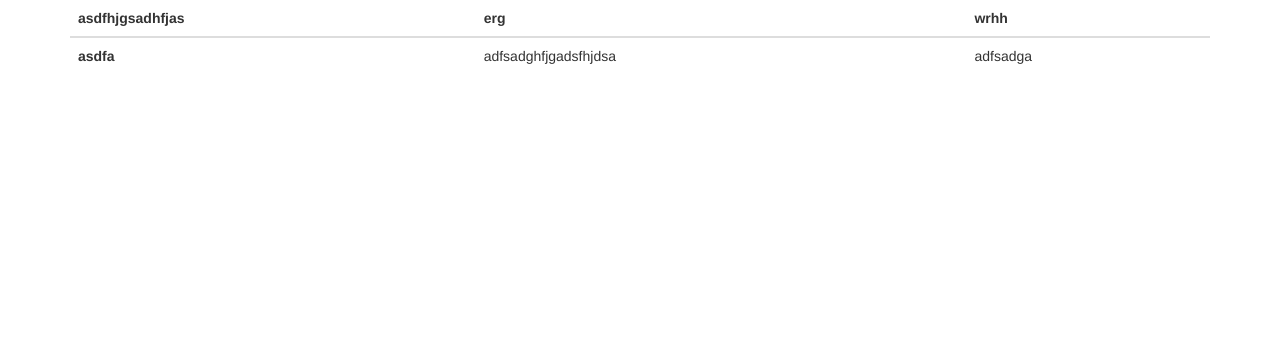
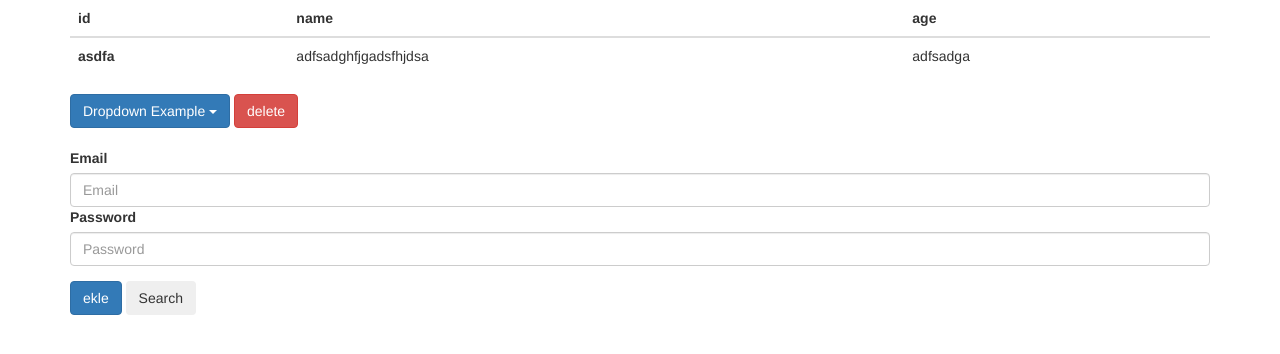
Before and after one commit to alpaslanhamzaoglu/book-shopping-website, a PHP site: page /admin.php in a window 1280 px wide. Shown: the top 354 px of the page. Run offline with PHP 8.4, Linux system fonts and the light colour scheme.

Commit message:
template

```diff
--- a/admin.php
+++ b/admin.php
@@ -11,9 +11,9 @@
     <div class="container">
         <table class="table">
             <thead>
-                <th scope=“col”>asdfhjgsadhfjas</th>
-                <th scope=“col”>erg</th>
-                <th scope=“col”>wrhh</th>
+                <th scope=“col”>id</th>
+                <th scope=“col”>name</th>
+                <th scope=“col”>age</th>
             </thead>
             <tbody>
                 <tr>
@@ -22,7 +22,31 @@
                     <td>adfsadga</td>
                 </tr>
             </tbody>
+
         </table>
+        <div class="dropdown">
+        <button class="btn btn-primary dropdown-toggle" type="button" data-toggle="dropdown">Dropdown Example
+        <span class="caret"></span></button>
+        <ul class="dropdown-menu">
+            <li><a href="#">HTML</a></li>
+            <li><a href="#">CSS</a></li>
+            <li><a href="#">JavaScript</a></li>
+        </ul>
+        <button class="btn btn-danger">delete</button>
+        </div>
+
+        <br>
+        <form>
+    <div class="form-group">
+        <label for="inputEmail">Email</label>
+        <input type="email" class="form-control" id="inputEmail" placeholder="Email">
+        <label for="inputPassword">Password</label>
+        <input type="password" class="form-control" id="inputPassword" placeholder="Password">
+    </div>
+    <button type="submit" class="btn btn-primary">ekle</button>
+    <button type="submit" class="btn btn-secondary">Search</button>
+    </form>
+
     </div>
 </body>
 <script src="https://ajax.googleapis.com/ajax/libs/jquery/3.5.1/jquery.min.js"></script>
```
